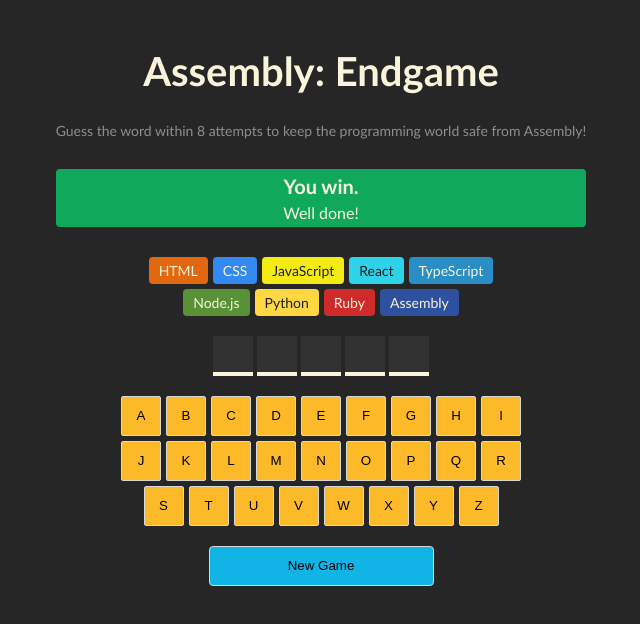
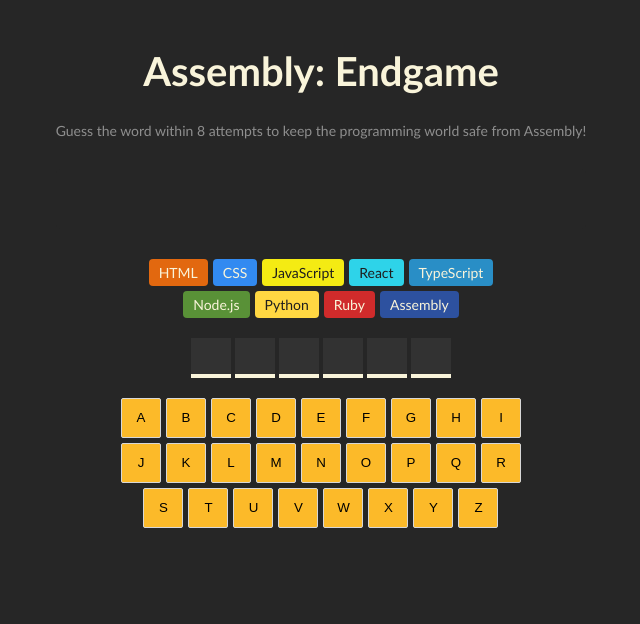
Before and after one commit to TrueFisherKing/assemly-endgame, a React (Vite) app: page / in a window 1280 px wide. Shown: the top 624 px of the page, without its empty margins (319-959 px from the left). Built offline with nearby package versions, Linux system fonts and the light colour scheme.

Commit message:
My solution for project - This is my solution at "14. Assembly Endgame - Display won_lost status"

```diff
--- a/src/App.css
+++ b/src/App.css
@@ -28,6 +28,7 @@
 
 .game-status {
   background-color: #10a95b;
+  background-color: #262626;
   border-radius: 4px;
   color: #f9f4da;
 
@@ -37,9 +38,15 @@
   gap: 5px;
 
   margin-block: 30px;
+  min-height: 60px;
   padding: 5px;
 }
-
+.game-status.game-won {
+  background-color: #10a95b;
+}
+.game-status.game-lost {
+  background-color: #b12626;
+}
 .game-status h2 {
   font-size: 1.25rem;
   margin: 0;
--- a/src/App.jsx
+++ b/src/App.jsx
@@ -1,14 +1,18 @@
-import { useState } from 'react'
+import { useState, useEffect } from 'react'
 import { clsx } from 'clsx'
 import './App.css'
-import { languages, alphabet } from './languages.js'
+import { alphabet, languages, randomWords } from './data.js'
 
 export default function AssemblyEndgame() {
-  const [currentWord, setCurrentWord] = useState('react')
+  const [currentWord, setCurrentWord] = useState(randomWords[Math.floor(Math.random() * randomWords.length)])
+  // const currentWord = randomWords[Math.floor(Math.random() * randomWords.length)]
   const [guessedLetters, setGuessedLetters] = useState([])
 
   const wrongGuessCount = guessedLetters.filter(letter => !currentWord.includes(letter)).length
-  console.log(wrongGuessCount)
+  const isGameWon = currentWord.split("").every(letter => guessedLetters.includes(letter))
+  const guessCount = languages.length - 1
+  const isGameLost = (wrongGuessCount >= guessCount)
+  const isGameOver = isGameLost || isGameWon
 
   function addGuessedLetter(letter) {
 
@@ -19,7 +23,6 @@
     )
   }
 
-
   const languageElements = languages.map((language, i) => {
     const { name, backgroundColor, color } = language
     const style = {
@@ -27,6 +30,7 @@
       color,
     }
     const isLanguageLost = i < wrongGuessCount
+
     // const className = clsx("chip", isLanguageLost && "lost")
     return (
       <span
@@ -40,8 +44,6 @@
   })
 
   const letterElements = currentWord.split("").map((letter, i) => {
-
-    // !guessedLetters.includes(letter) && setWrongGuessCount(prevNum => prevNum + 1)
     return (
       <span
         className='letter'
@@ -74,17 +76,25 @@
         {letter}
       </button>)
   })
+  const gameStatusMessage = isGameWon ? { h2: "You win.", p: "Well done!", className: "game-won" } :
+    isGameLost ? { h2: "Game over!", p: "You lose, Better start learning Assembly.", className: "game-lost" } :
+      { h2: "", p: "", className: "" }
+
+  function resetGame() {
+    setGuessedLetters([])
+    setCurrentWord(randomWords[Math.floor(Math.random() * randomWords.length)])
+  }
 
   return (
     <main>
       <header>
         <h1>Assembly: Endgame</h1>
-        <p>Guess the word within 8 attempts to keep the programming world safe from Assembly!</p>
+        <p>Guess the word within {guessCount} attempts to keep the programming world safe from Assembly!</p>
       </header>
 
-      <section className="game-status">
-        <h2>You win.</h2>
-        <p>Well done!</p>
+      <section className={`game-status ${gameStatusMessage.className}`}>
+        <h2>{gameStatusMessage.h2}</h2>
+        <p>{gameStatusMessage.p}</p>
       </section>
 
       <section className="language-chips">
@@ -96,7 +106,14 @@
       <section className='keyboard'>
         {keyboardElements}
       </section>
-      <button className="new-game">New Game</button>
+      {isGameOver &&
+        <button
+          onClick={resetGame}
+          className="new-game"
+        >
+          New Game
+        </button>
+      }
     </main>
   )
 }
--- a/src/languages.js
+++ b/src/data.js
@@ -47,3 +47,10 @@
 ]
 
 export const alphabet = 'abcdefghijklmnopqrstuvwxyz'
+
+export const randomWords = [
+    "apple", "river", "telescope", "journey", "bicycle", "melody",
+    "crystal", "shadow", "lantern", "canyon", "horizon", "puzzle",
+    "thunder", "galaxy", "emerald", "whisper", "sunset", "fabric",
+    "orbit", "harbor"
+]
```
